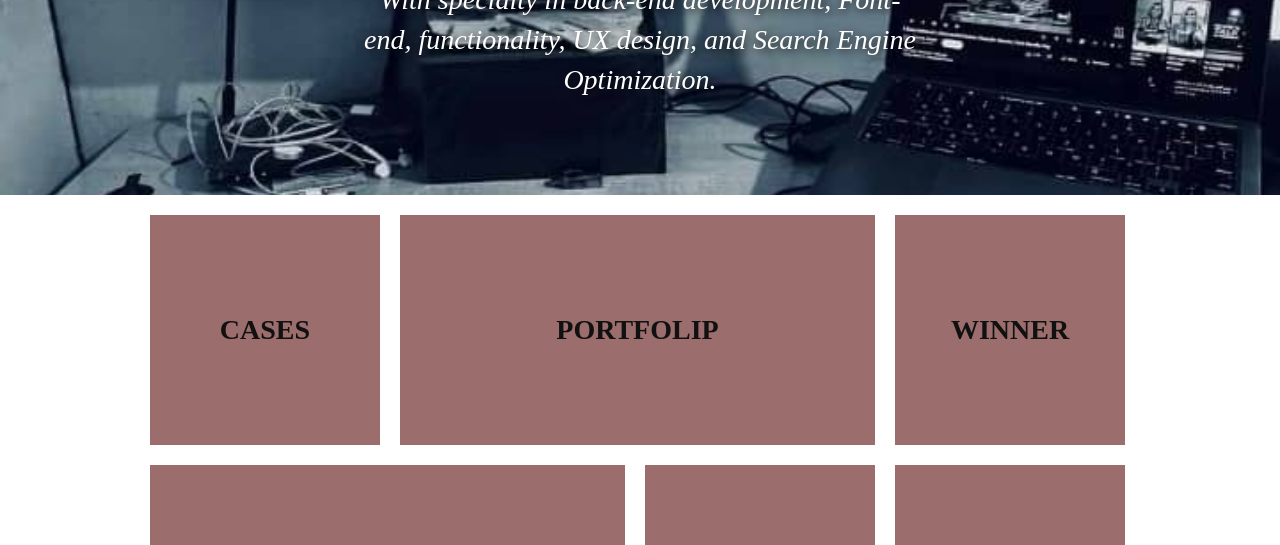
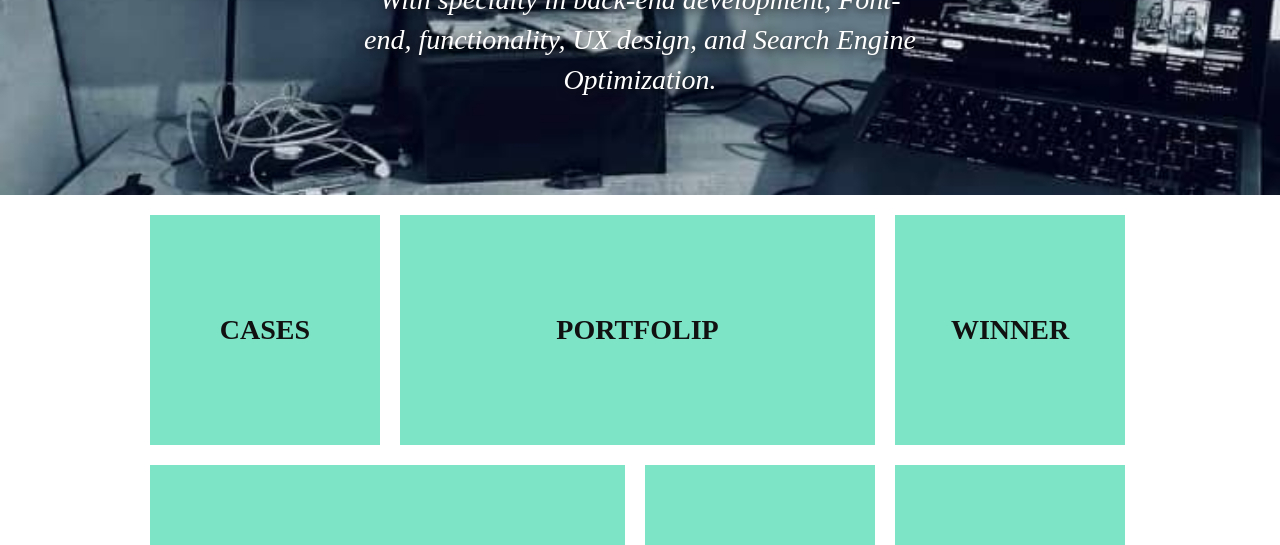
Before and after one commit to ub-victor/Responsive-Website-Using-HTML-and-CSS, a plain HTML site: page index.html in a window 1280 px wide. Shown: the part 255-800 px from the top of the page. Drawn offline with Linux system fonts and the light colour scheme; a web font is replaced by a local one.

```diff
--- a/style.css
+++ b/style.css
@@ -274,7 +274,7 @@
     .index-link div {
         margin: 20px 10px 0;
         height: 230px;
-        background-color: #9c6d6d;
+        background-color: #7de4c5;
         float: left;
     }
 
```
